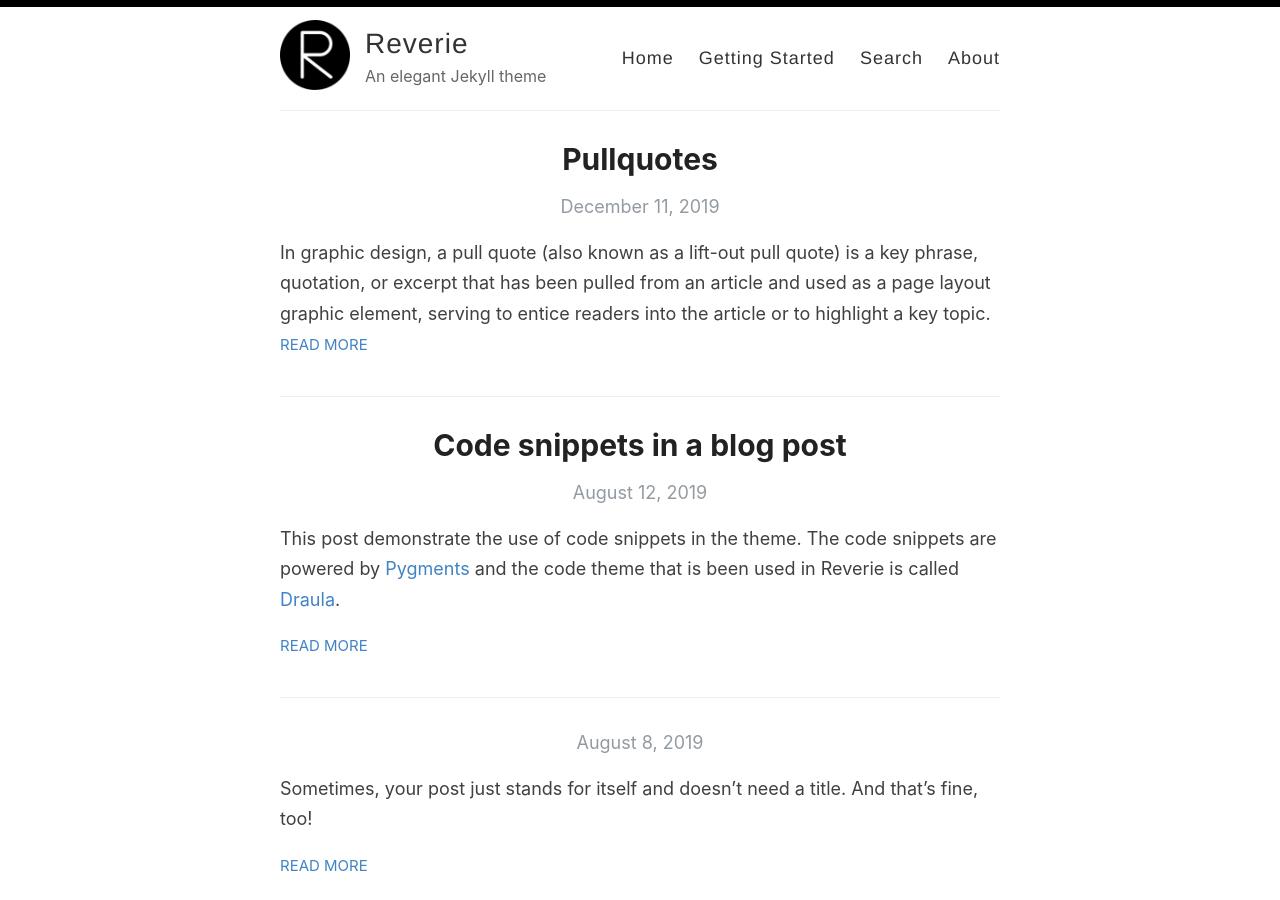
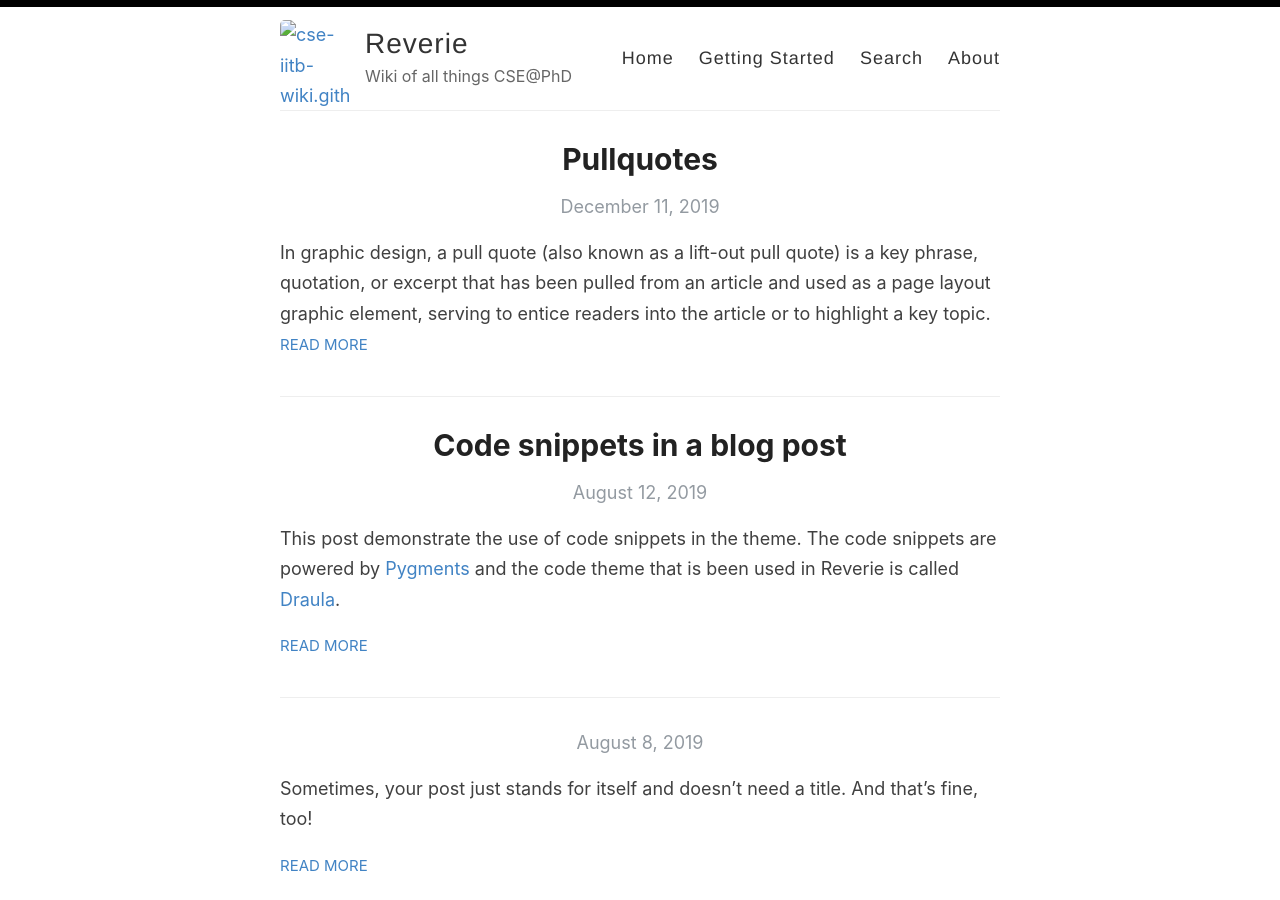
Before and after one commit to cse-iitb-wiki/cse-iitb-wiki.github.io, a Jekyll site: the page built from index.html, in a window 1280 px wide and 900 px high. Built offline with Jekyll 4.4.1, drawn with Linux system fonts in a browser that asks for light colours; the list of posts is cut into pages by our own code.

Commit message:
Update _config.yml

```diff
--- a/_config.yml
+++ b/_config.yml
@@ -6,13 +6,13 @@
 name: Reverie
 
 # Name of the author
-author: Amit Merchant
+author: PhDs at CSE@IITB
 
 # Short bio or description (displayed in the header)
-description: An elegant Jekyll theme
+description: Wiki of all things CSE@PhD
 
 # URL of your avatar or profile pic (you could use your GitHub profile pic)
-avatar: /images/reverie.png
+avatar:
 
 #
 # Flags below are optional
@@ -45,14 +45,14 @@ google_analytics: UA-43339302-11
 
 # Your website URL (e.g. http://amitmerchant1990.github.io or http://www.amitmerchant.com)
 # Used for Sitemap.xml and your RSS feed
-url: http://www.amitmerchant.com/reverie
-enforce_ssl: https://www.amitmerchant.com/reverie
+url: https://cse-iitb-wiki.github.io/
+enforce_ssl: https://cse-iitb-wiki.github.io/
 
 # If you're hosting your site at a Project repository on GitHub pages
 # (http://yourusername.github.io/repository-name)
 # and NOT your User repository (http://yourusername.github.io)
 # then add in the baseurl here, like this: "/repository-name"
-baseurl: "/reverie"
+baseurl: "/"
 
 #
 # !! You don't need to change any of the configuration flags below !!
```
